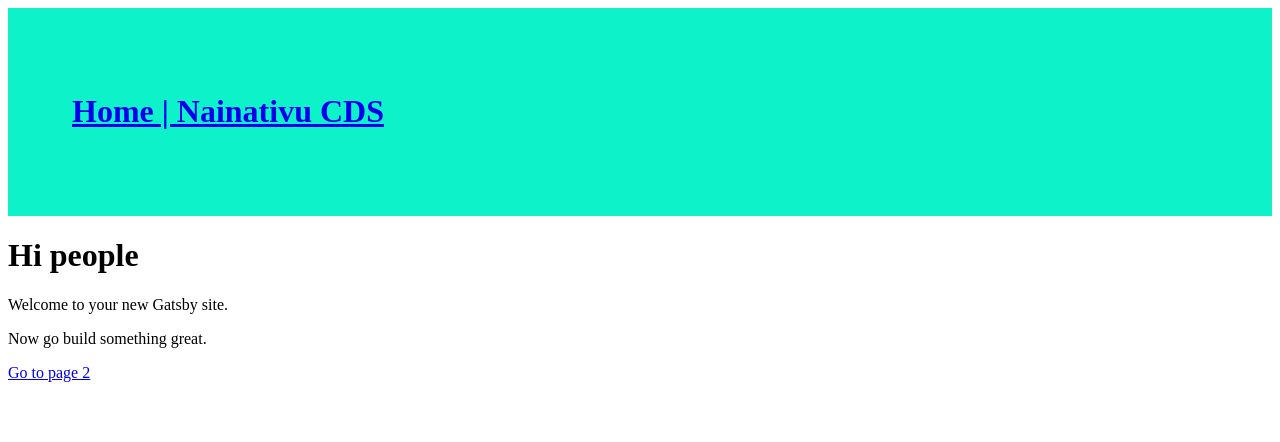
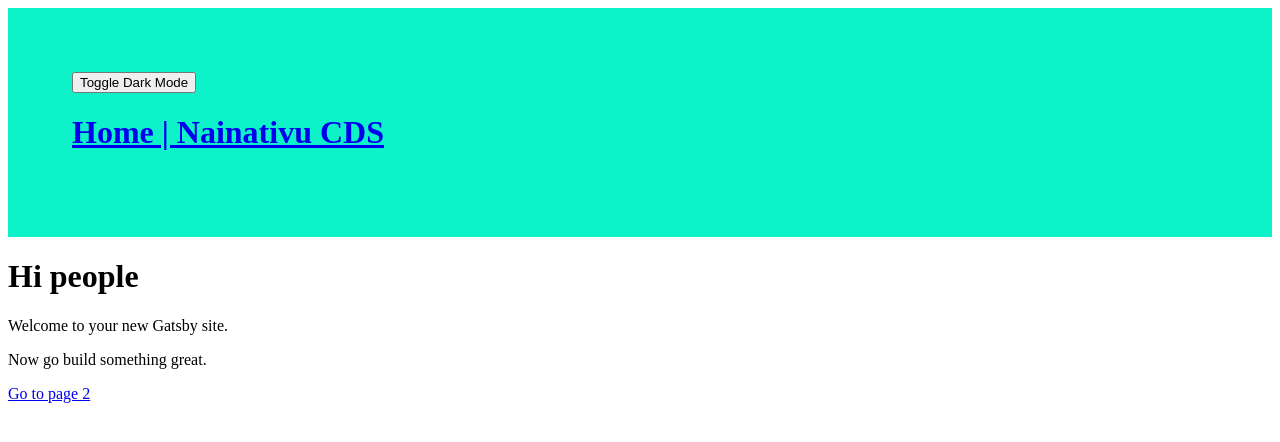
Before and after one commit to jana19-dev/ncds_v3, a Gatsby site in the folder gatsby/: page / in a window 1280 px wide. Built offline with nearby package versions, Linux system fonts and the light colour scheme; Gatsby itself is replaced by a stand-in of ours.

Commit message:
Add functionality to toggle light/dark theme

```diff
--- a/gatsby/src/components/header/index.js
+++ b/gatsby/src/components/header/index.js
@@ -6,10 +6,10 @@ import styled from 'styled-components'
 
 const StyledHeader = styled.header`
   padding: 4em;
-  background: ${({ theme, colorMode }) => theme[colorMode].main};
+  background: ${props => props.theme.main};
 `
 
-const Header = ({ title }) => {
+const Header = ({ title, toggleDarkMode }) => {
   const data = useStaticQuery(graphql`
     query titleQuery {
       site {
@@ -25,7 +25,10 @@ const Header = ({ title }) => {
       {({ location }) => {
         console.log(location)
         return (
-          <StyledHeader colorMode='light'>
+          <StyledHeader>
+            <button onClick={toggleDarkMode}>
+              Toggle Dark Mode
+            </button>
             <div>
               <h1>
                 <Link to='/'>
--- a/gatsby/src/components/layout.js
+++ b/gatsby/src/components/layout.js
@@ -1,4 +1,4 @@
-import React from 'react'
+import React, { useState } from 'react'
 import PropTypes from 'prop-types'
 import { ThemeProvider } from 'styled-components'
 
@@ -7,15 +7,22 @@ import Seo from '../components/seo'
 import theme from '../utils/theme'
 
 const Layout = ({ title, children }) => {
+  const [isDarkMode, setIsDarkMode] = useState(
+    window.localStorage.getItem('isDarkMode')
+  )
+
+  const toggleDarkMode = () => {
+    setIsDarkMode(!isDarkMode)
+    window.localStorage.setItem('isDarkMode', !isDarkMode)
+  }
+
   return (
-    <>
+    <ThemeProvider theme={isDarkMode ? theme.dark : theme.light}>
       <Seo title={title} />
-      <ThemeProvider theme={theme}>
-        <Header title={title} />
-        <main>{children}</main>
-        <footer />
-      </ThemeProvider>
-    </>
+      <Header title={title} toggleDarkMode={toggleDarkMode} />
+      <main>{children}</main>
+      <footer />
+    </ThemeProvider>
   )
 }
 
```
